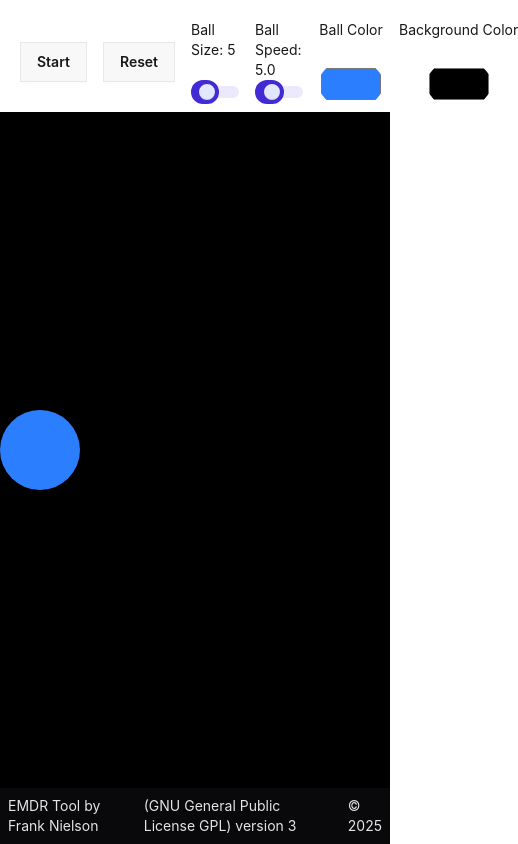
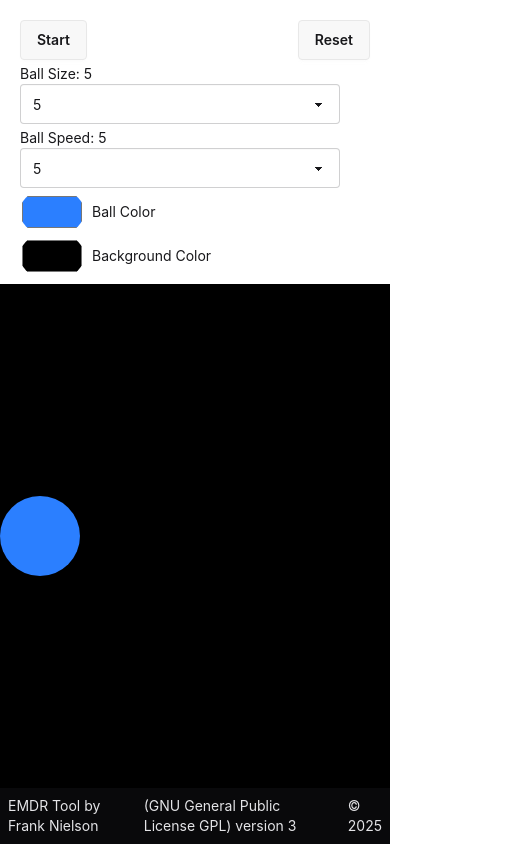
Before and after one commit to fnielson1/emdr-tool, a React (Vite) app: page / in a window 390 px wide. Shown: the whole page, 518 px wide, since content can reach past the window. Built offline with nearby package versions, Linux system fonts and the light colour scheme.

Commit message:
feat(setup): fixed up ui and added instructions for the readme

```diff
--- a/index.html
+++ b/index.html
@@ -1,9 +1,9 @@
 <!doctype html>
 <html lang="en">
   <head>
-    <meta charset="UTF-8" />
+    <meta http-equiv="Content-Type" content="text/html; charset=UTF-8" />
     <meta name="viewport" content="width=device-width, initial-scale=1.0" />
-    <title>Vite + React + TS</title>
+    <title>EMDR</title>
   </head>
   <body>
     <div id="root"></div>
--- a/src/App.tsx
+++ b/src/App.tsx
@@ -9,6 +9,7 @@ import {
   useAppStorage,
 } from './hooks/useAppStorage.ts';
 import { useKeyboardWatcher } from './hooks/useKeyboardWatcher.ts';
+import type { BallRangeChangeType } from './types.ts';
 
 export function App() {
   const [appState, setAppState] = useAppStorage(initialAppState);
@@ -66,25 +67,25 @@ export function App() {
     }
   };
 
-  const handleBallSizeChange = (e: React.ChangeEvent<HTMLInputElement>) => {
-    const value = Number(e.target.value);
+  const handleBallSizeChange = (e: BallRangeChangeType) => {
+    const value = Number(e.currentTarget.value);
     updateState({ ballSize: value });
     handleCancelUndo();
   };
 
-  const handleBallSpeedChange = (e: React.ChangeEvent<HTMLInputElement>) => {
-    const value = Number(e.target.value);
+  const handleBallSpeedChange = (e: BallRangeChangeType) => {
+    const value = Number(e.currentTarget.value);
     updateState({ ballSpeed: value });
     handleCancelUndo();
   };
 
-  const handleBallColorChange = (e: React.ChangeEvent<HTMLInputElement>) => {
+  const handleBallColorChange = (e: BallRangeChangeType) => {
     const value = e.currentTarget.value;
     updateState({ ballColor: value });
     handleCancelUndo();
   };
 
-  const handleBgColorChange = (e: React.ChangeEvent<HTMLInputElement>) => {
+  const handleBgColorChange = (e: BallRangeChangeType) => {
     const value = e.currentTarget.value;
     updateState({ bgColor: value });
     handleCancelUndo();
--- a/src/components/BallControls.tsx
+++ b/src/components/BallControls.tsx
@@ -1,5 +1,6 @@
 import { useRef } from 'react';
 
+import { BallRange } from './BallRange.tsx';
 import {
   BALL_SIZE_STEP,
   BALL_SPEED_STEP,
@@ -8,6 +9,7 @@ import {
   MIN_BALL_SIZE,
   MIN_BALL_SPEED,
 } from '../hooks/useAppStorage.ts';
+import type { BallRangeChangeType } from '../types.ts';
 
 interface BallControlsProps {
   ballSize: number;
@@ -15,10 +17,10 @@ interface BallControlsProps {
   ballColor: string;
   bgColor: string;
   isRunning: boolean;
-  onBallSizeChange: (e: React.ChangeEvent<HTMLInputElement>) => void;
-  onBallSpeedChange: (e: React.ChangeEvent<HTMLInputElement>) => void;
-  onBallColorChange: (e: React.ChangeEvent<HTMLInputElement>) => void;
-  onBgColorChange: (e: React.ChangeEvent<HTMLInputElement>) => void;
+  onBallSizeChange: (e: BallRangeChangeType) => void;
+  onBallSpeedChange: (e: BallRangeChangeType) => void;
+  onBallColorChange: (e: BallRangeChangeType) => void;
+  onBgColorChange: (e: BallRangeChangeType) => void;
   onResetClick: () => void;
   onUndoClick: () => void;
   onIsRunningChange: (value: boolean, resetAnimation?: boolean) => void;
@@ -54,7 +56,7 @@ export const BallControls = (props: BallControlsProps) => {
   };
 
   return (
-    <div className="join join-horizontal bg-base-100 flex w-full justify-between gap-4 p-5 pb-2">
+    <div className="bg-base-100 flex w-full flex-wrap justify-between gap-1 p-5 pb-2 md:flex-nowrap md:gap-4">
       <button
         className="btn self-center"
         onClick={e => {
@@ -79,38 +81,30 @@ export const BallControls = (props: BallControlsProps) => {
       >
         {showUndo ? 'Undo' : 'Reset'}
       </button>
-      <div className="flex w-full flex-col justify-between">
-        Ball Size: {ballSize.toFixed(0)}
-        <input
-          type="range"
+      <BallRange
+        text={`Ball Size: ${ballSize.toFixed(0)}`}
+        value={ballSize}
+        onChange={onBallSizeChange}
         min={MIN_BALL_SIZE}
         max={MAX_BALL_SIZE}
         step={BALL_SIZE_STEP}
-          value={ballSize}
-          onChange={onBallSizeChange}
-          className="range range-primary"
         onFocus={e => e.target.blur()}
         title="Up Arrow, Down Arrow"
       />
-      </div>
-      <div className="flex w-full flex-col justify-between">
-        Ball Speed: {ballSpeed.toFixed(1)}
-        <input
-          type="range"
+      <BallRange
+        text={`Ball Speed: ${ballSpeed.toFixed(0)}`}
+        value={ballSpeed}
         min={MIN_BALL_SPEED}
         max={MAX_BALL_SPEED}
         step={BALL_SPEED_STEP}
-          value={ballSpeed}
         onChange={onBallSpeedChange}
-          className="range range-primary"
         onMouseDown={handleSpeedMouseDown}
         onMouseUp={handleSpeedMouseUp}
         onFocus={e => e.target.blur()}
         title="Left Arrow, Right Arrow"
       />
-      </div>
-      <div className="flex w-full flex-col items-center justify-between">
-        Ball Color
+      <div className="flex w-full items-center gap-2 md:flex-col md:justify-between">
+        <div className="hidden md:block">Ball Color</div>
         <input
           type="color"
           value={ballColor}
@@ -118,9 +112,10 @@ export const BallControls = (props: BallControlsProps) => {
           className="h-10 w-16 cursor-pointer rounded-3xl"
           onFocus={e => e.target.blur()}
         />
+        <div className="block md:hidden">Ball Color</div>
       </div>
-      <div className="flex w-full flex-col items-center justify-between text-nowrap">
-        Background Color
+      <div className="flex w-full items-center gap-2 md:flex-col md:justify-between">
+        <div className="hidden md:block">Background Color</div>
         <input
           type="color"
           value={bgColor}
@@ -128,6 +123,7 @@ export const BallControls = (props: BallControlsProps) => {
           className="h-10 w-16 cursor-pointer rounded-3xl"
           onFocus={e => e.target.blur()}
         />
+        <div className="block md:hidden">Background Color</div>
       </div>
     </div>
   );
--- /dev/null
+++ b/src/components/BallRange.tsx
@@ -0,0 +1,57 @@
+import type { ComponentProps } from 'react';
+
+import { BallRangeChangeType } from '../types';
+
+interface BallRangeProps extends Omit<ComponentProps<'input'>, 'onSelect'> {
+  text: string;
+  onChange?: (e: BallRangeChangeType) => void;
+}
+
+export const BallRange = (props: BallRangeProps) => {
+  const { min, max, step, text, value, onChange, className, title } = props;
+
+  const options: number[] = [];
+  for (let i = 0; i <= Number(max); i += Number(step)) {
+    options.push(i);
+  }
+
+  return (
+    <>
+      <div
+        className={`hidden w-full flex-col justify-between md:visible md:flex ${className}`}
+      >
+        {text}
+        <input
+          type="range"
+          min={min}
+          max={max}
+          step={step}
+          value={value}
+          onChange={onChange}
+          className="range range-primary"
+          onFocus={e => e.target.blur()}
+          title={title}
+        />
+      </div>
+      <div
+        className={`visible flex w-full flex-col justify-between md:hidden ${className}`}
+      >
+        {text}
+        <select
+          className="select select-md"
+          value={value}
+          onFocus={e => e.target.blur()}
+          onChange={e => onChange?.(e)}
+        >
+          {options.map((optionValue: number) => {
+            return (
+              <option key={`option-value-${optionValue}`} value={optionValue}>
+                {optionValue}
+              </option>
+            );
+          })}
+        </select>
+      </div>
+    </>
+  );
+};
--- /dev/null
+++ b/src/types.ts
@@ -0,0 +1,3 @@
+export type BallRangeChangeType =
+  | React.ChangeEvent<HTMLInputElement>
+  | React.SyntheticEvent<HTMLSelectElement>;
```
Also changed, not shown: 1 other file (tests, documents, lock files or other folders). Lines whose indentation alone changed are shown as unchanged.
